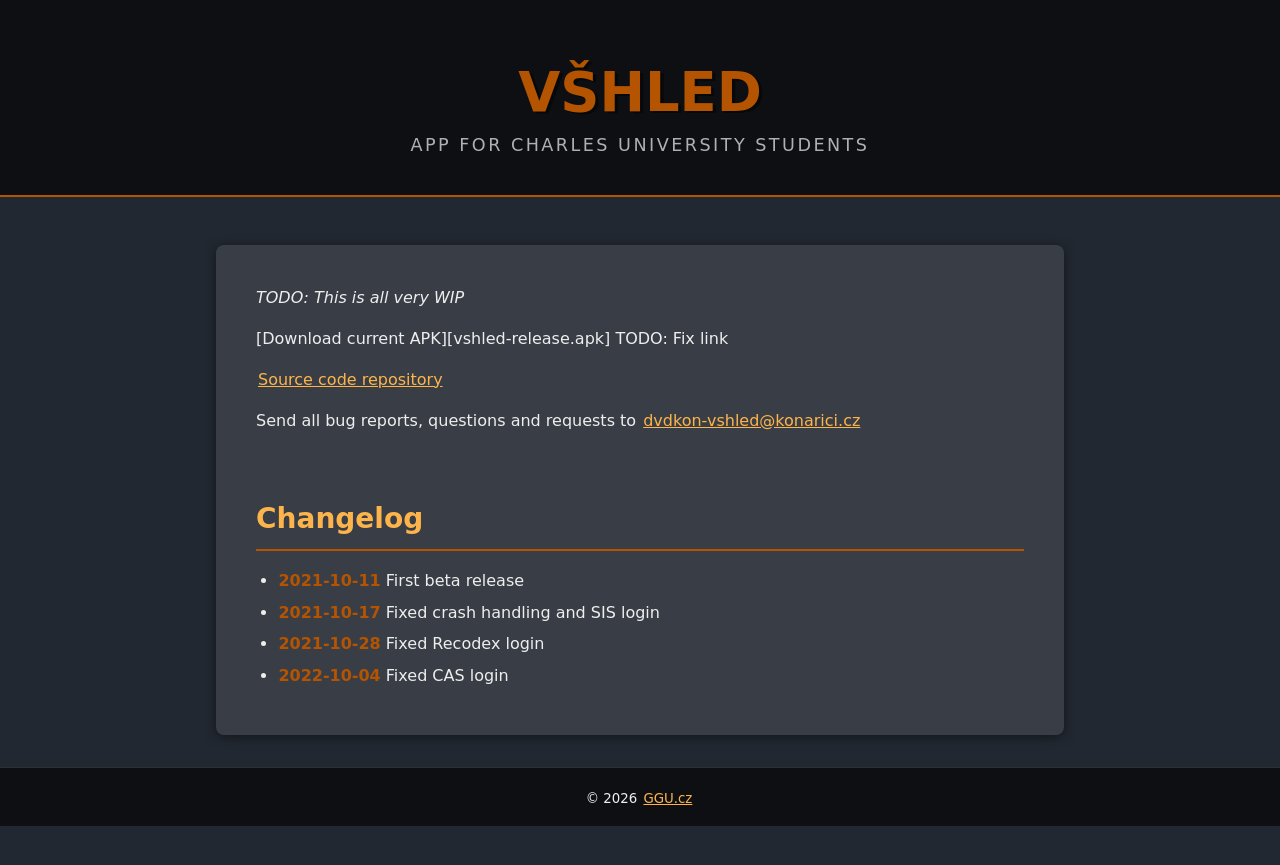
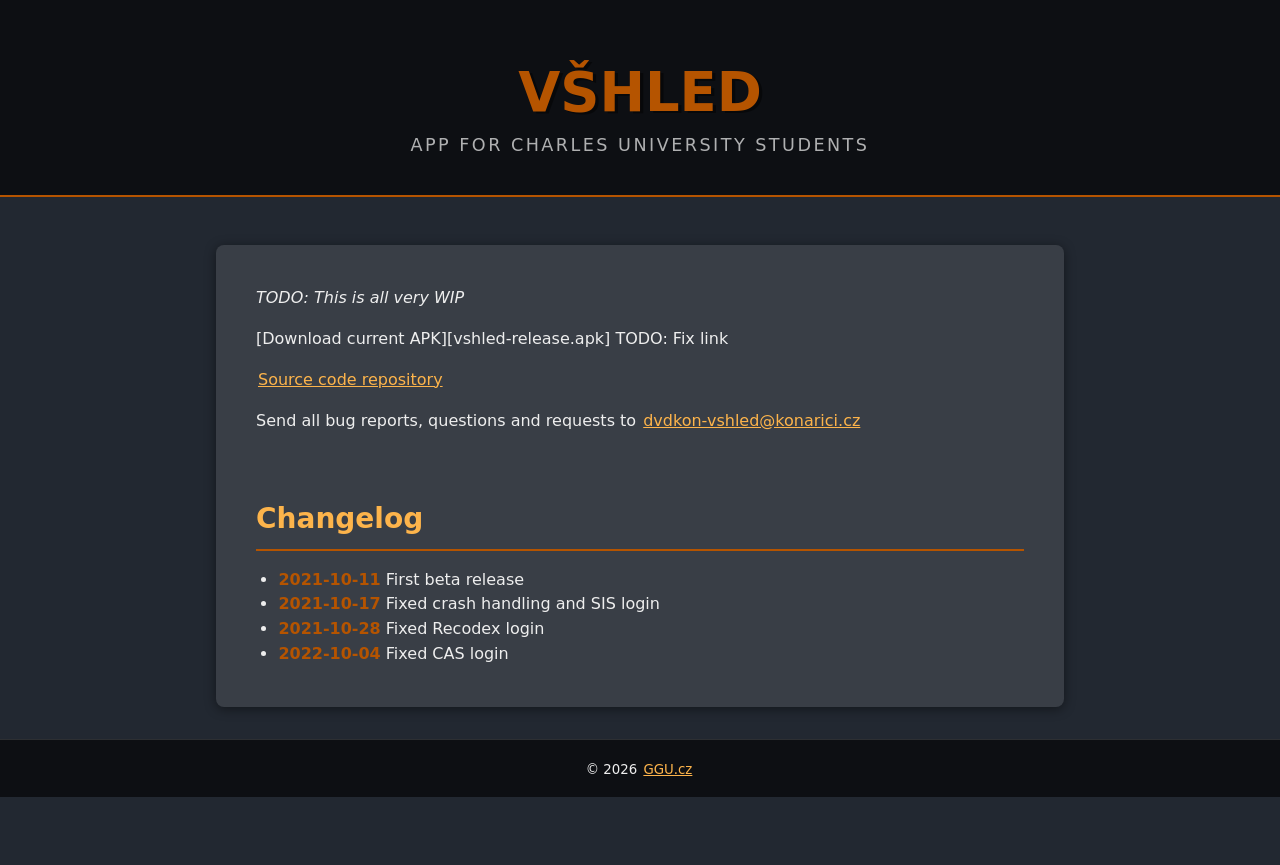
Before and after one commit to yagarea/ggu.cz, a Jekyll site: the page built from pages/vshled.md, in a window 1280 px wide. Shown: the top 865 px of the page. Built offline with Jekyll 4.4.1, drawn with Linux system fonts in a browser that asks for light colours.

Commit message:
make lists more dense

```diff
--- a/_sass/_display-page.sass
+++ b/_sass/_display-page.sass
@@ -61,9 +61,13 @@
 
   ul, ol
     padding-left: 1.4em
+    line-height: 1.45
 
   li
-    margin: 0.35em 0
+    margin: 0.1em 0
+
+    > ul, > ol
+      margin: 0
 
   img
     display: block
```
